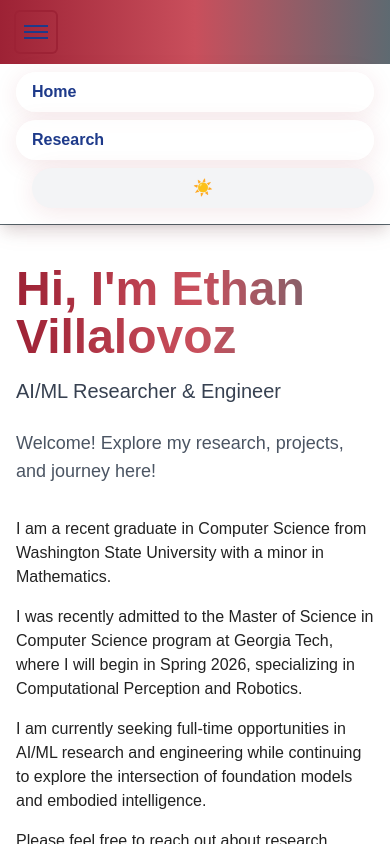
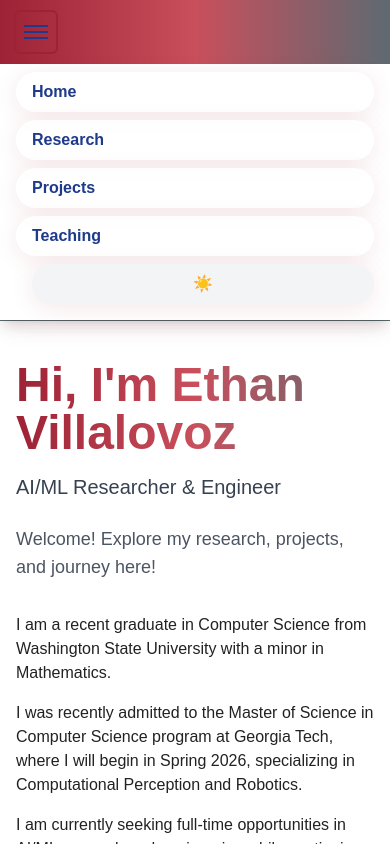
Before and after one commit to ethanvillalovoz/ethanvillalovoz.github.io, a Next.js app: page / in a window 390 px wide. Both pictures are taken after a click on the button "Open menu". Shown: the top 844 px of the page. Built offline with nearby package versions, Linux system fonts and the light colour scheme.

Commit message:
fixed mobile nav bar

```diff
--- a/src/components/Navbar.tsx
+++ b/src/components/Navbar.tsx
@@ -73,7 +73,7 @@ export default function Navbar() {
 			{menuOpen && (
 				<div className="md:hidden bg-white dark:bg-blue-900/90 px-4 pb-4 pt-2 shadow-lg">
 					<div className="flex flex-col gap-y-2">
-						{leftLinks.map((link) => (
+						{[...leftLinks, ...rightLinks].map((link) => (
 							<Link
 								key={link.name}
 								href={link.href}
```
